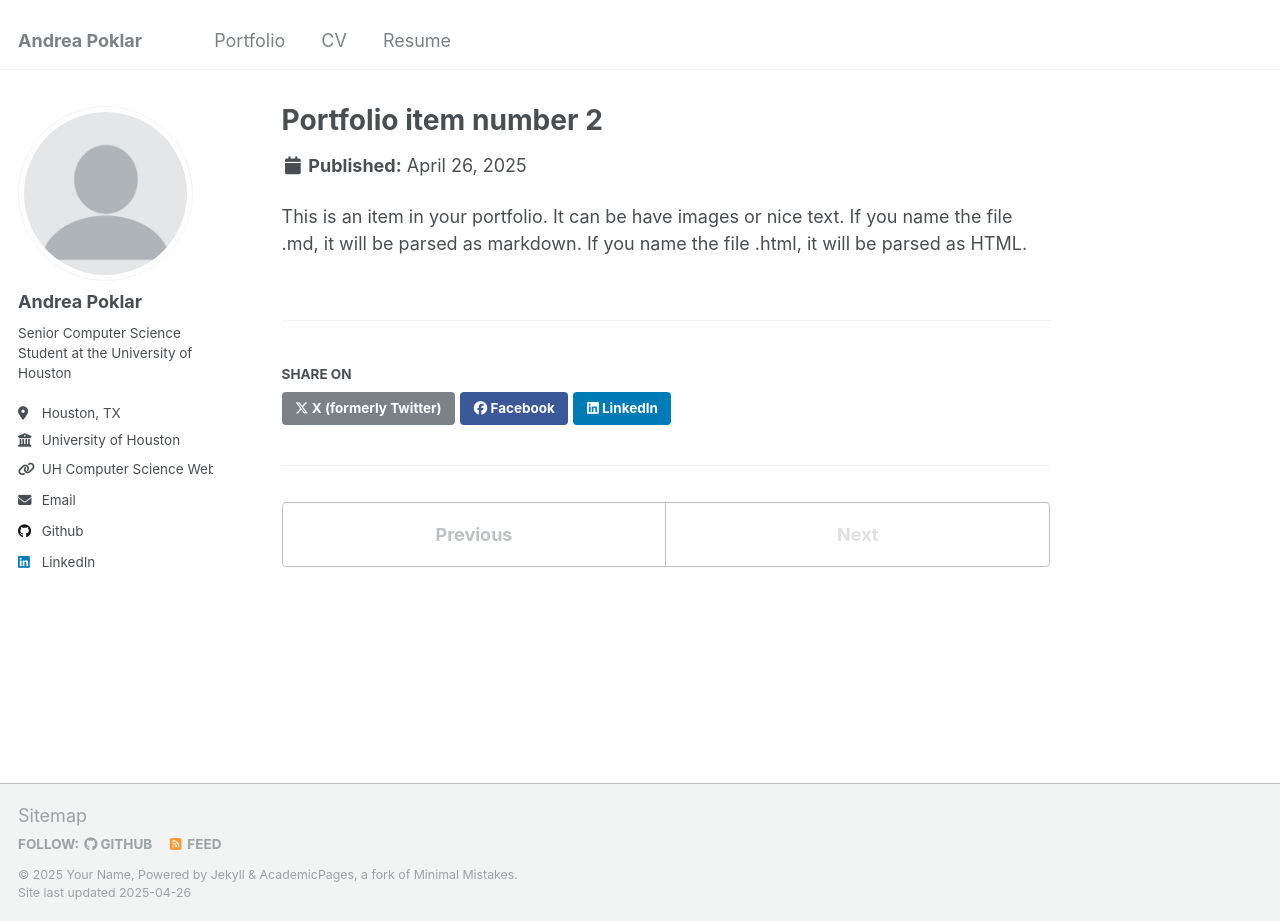
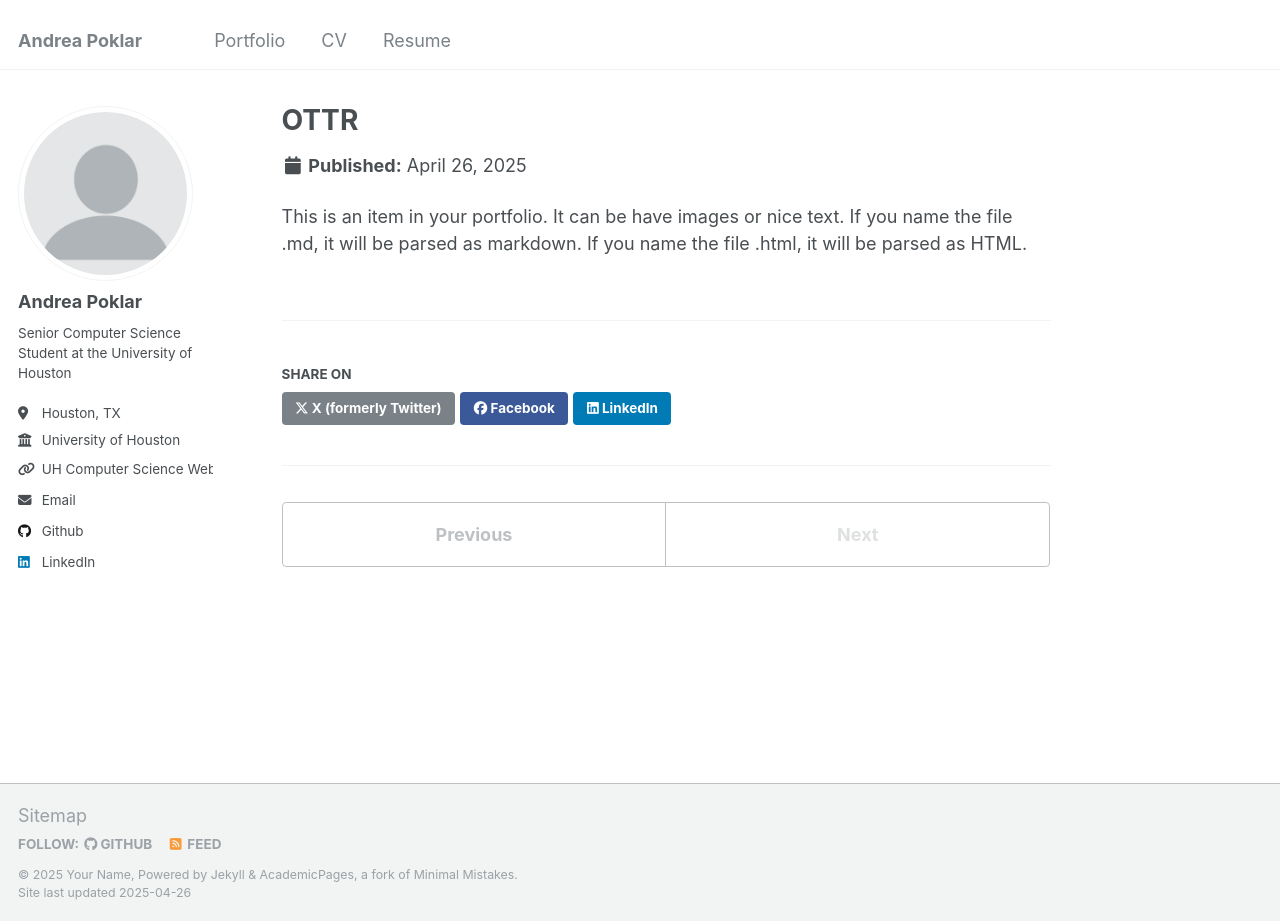
Before and after one commit to apoklar/apoklar.github.io, a Jekyll site: the page built from _portfolio/portfolio-2.html, in a window 1280 px wide and 921 px high. Built offline with Jekyll 4.4.1, drawn with Linux system fonts in a browser that asks for light colours.

Commit message:
minor changes

```diff
--- a/_portfolio/portfolio-2.html
+++ b/_portfolio/portfolio-2.html
@@ -1,7 +1,7 @@
 ---
-title: "Portfolio item number 2"
+title: "OTTR"
 excerpt: "An Azure website used for Admins and Managers to return and sign forms to users.
-<a href='https://www.youtube.com/watch?v=kqkjt9W8pR8' target='_blank'>Video of website</a><br/><img src='/images/500x300.png'>"
+<a href='https://www.youtube.com/watch?v=kqkjt9W8pR8' target='_blank'>Video of website</a><br/><img src='/images/ottr.png'>"
 collection: portfolio
 ---
 
```
Also changed, not shown: _pages/cv.md (+1 -0 lines).
